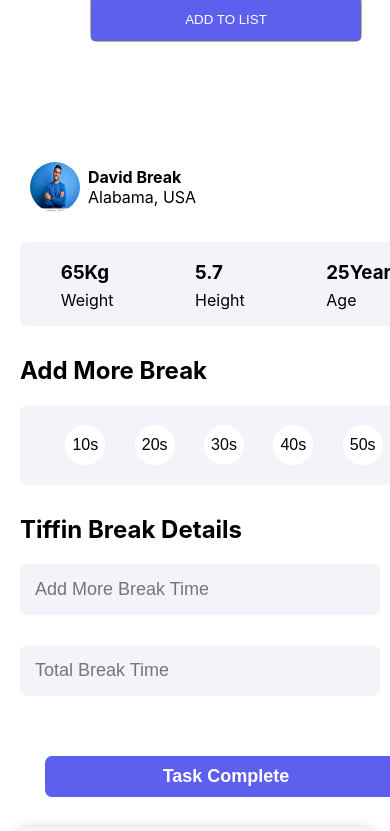
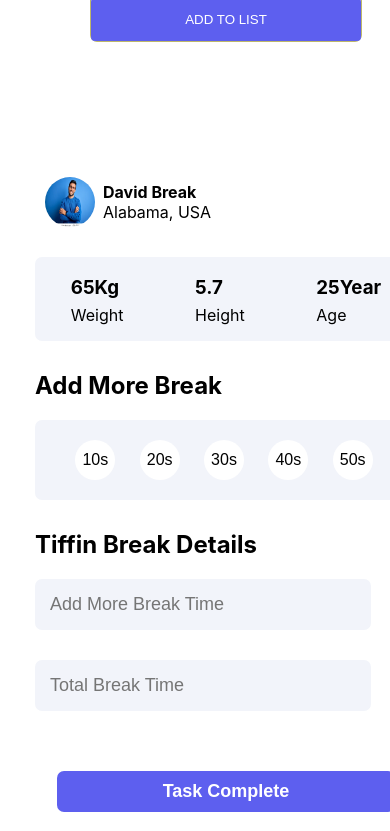
Before and after one commit to smlimonparvez/Meal-For-Student-A-8-, a React (Create React App) app: page / in a window 390 px wide. Shown: the part 2760-3591 px from the top of the page. Built offline with nearby package versions, Linux system fonts and the light colour scheme.

Commit message:
Responsive issue fixed

```diff
--- a/src/Components/Container/Container.css
+++ b/src/Components/Container/Container.css
@@ -18,6 +18,12 @@
         display: grid;
         grid-template-columns: 1fr;
         background-color: #ffffff;
+    }
+    .card-item{
+        margin: 59px;
+    }
+    .aside-bar{
+        padding: 15px;
     }
 }
 .card-item{
```
